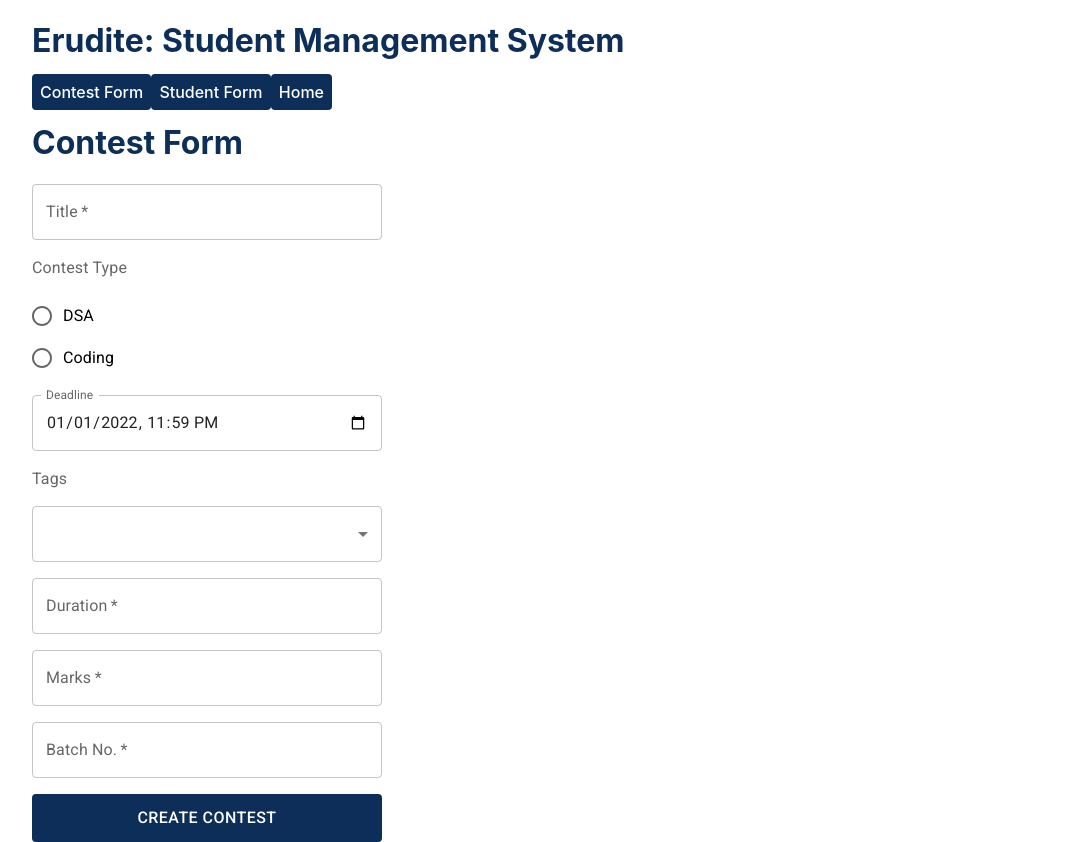
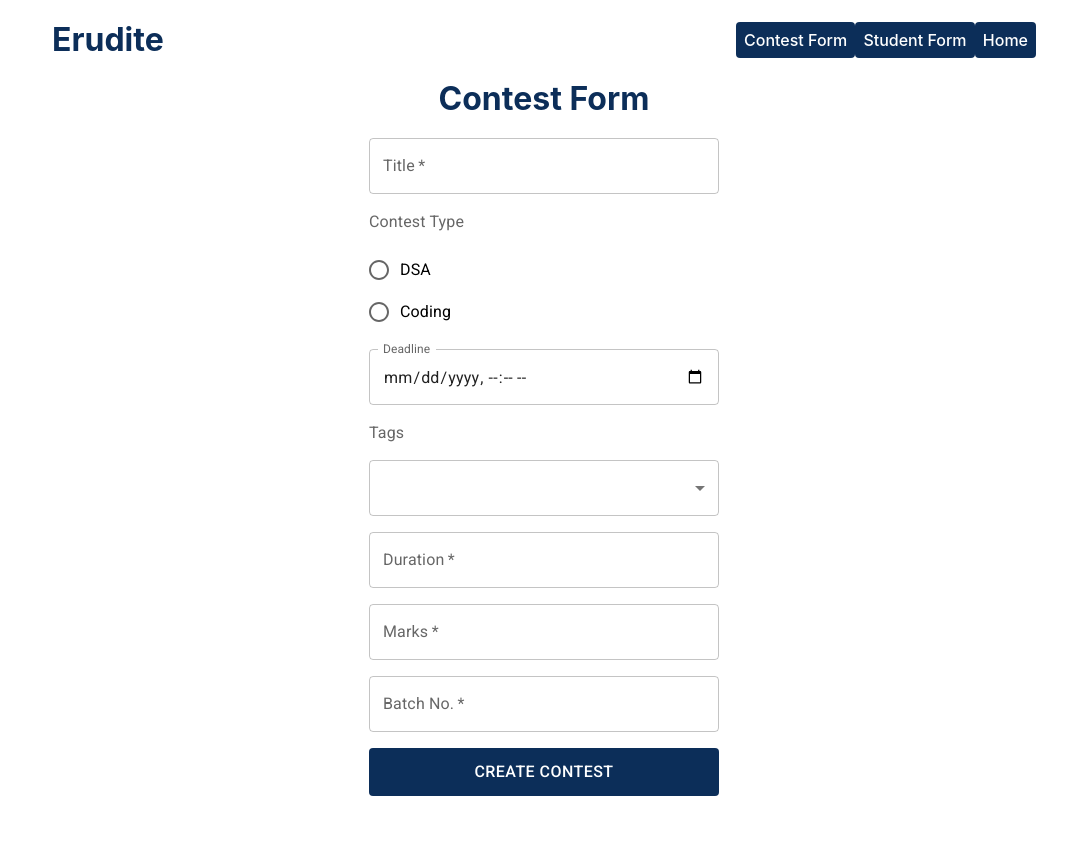
Before and after one commit to vcow10kar/erudite-client, a React (Create React App) app: page /contestForm in a window 1280 px wide. Shown: the whole page, without its empty margins (96-1163 px from the left). After the commit the page ends 816 px from the top, so only its background shows below. Built offline with nearby package versions, Linux system fonts and the light colour scheme.

Commit message:
axios requests updating contest details

```diff
--- a/src/App.css
+++ b/src/App.css
@@ -2,6 +2,11 @@
   width: 80%;
   justify-content: center;
   margin: auto;
+}
+
+h1, h2, h3, h4, h5, h6, p, a {
+  padding: 0px;
+  margin: 0px;
 }
 
 h1 {
@@ -12,21 +17,3 @@ a {
   text-decoration: none;
   color: inherit;
 }
-
-.pageLinks {
-  width: 300px;
-  display: flex;
-  justify-content: space-between;
-}
-
-.pageLinks a {
-  background-color: #0C2E59;
-  padding: 8px;
-  border-radius: 4px;
-  font-weight: 500;
-  color: white;
-}
-
-.pageLinks a:hover {
-  background-color:#3F7EA6;
-}
--- a/src/App.js
+++ b/src/App.js
@@ -1,23 +1,11 @@
 import './App.css';
-import { Link } from 'react-router-dom';
 import AppRoutes from './components/Routes/AppRoutes';
+import Navbar from './components/Navbar/Navbar';
 
 function App() {
   return (
     <div className='App'>
-      <h1>Erudite: Student Management System</h1>
-      <div className= 'pageLinks'>
-        <div>
-          <Link to='/contestForm'>Contest Form</Link>
-        </div>
-        <div>
-          <Link to='/studentForm'>Student Form</Link>
-        </div>
-        <div>
-          <Link to='/'>Home</Link>
-        </div>
-      </div>
-
+      <Navbar/>
       <AppRoutes />
     </div>
   );
--- a/src/components/ContestForm/ContestForm.jsx
+++ b/src/components/ContestForm/ContestForm.jsx
@@ -13,6 +13,8 @@ import OutlinedInput from '@mui/material/OutlinedInput';
 import InputLabel from '@mui/material/InputLabel';
 import MenuItem from '@mui/material/MenuItem';
 import Button from '@mui/material/Button';
+import styles from './contestForm.module.css';
+import axios from 'axios';
 
 const ITEM_HEIGHT = 48;
 const ITEM_PADDING_TOP = 8;
@@ -25,10 +27,10 @@ const MenuProps = {
     },
 };
 
-function getStyles(name, personName, theme) {
+function getStyles(name, tags, theme) {
     return {
         fontWeight:
-            personName.indexOf(name) === -1
+            tags.indexOf(name) === -1
                 ? theme.typography.fontWeightRegular
                 : theme.typography.fontWeightMedium,
     };
@@ -50,23 +52,53 @@ const names = [
 
 const ContestForm = () => {
     const theme = useTheme();
-    const [personName, setPersonName] = useState([]);
+    const [tags, setTags] = useState([]);
 
     const handleChange = (event) => {
         const {
             target: { value },
         } = event;
-        setPersonName(
+        setTags(
             // On autofill we get a the stringified value.
             typeof value === 'string' ? value.split(',') : value,
         );
     };
+
+    const handleSubmit = (e) => {
+        e.preventDefault();
+
+        let data = new FormData(e.target);
+
+        const payload = {
+            title: data.get('contest-title'),
+            type: data.get('contest-type'),
+            deadline: data.get('contest-deadline'),
+            tags: [...tags],
+            duration: data.get('contest-duration'),
+            marks: data.get('contest-marks'),
+            batchNo: data.get('contest-batchNo'),
+        }
+
+        axios(`http://localhost:5000/contest`,{
+            method: 'post',
+            data: payload   ,
+            header: {
+                'Accept': '*'
+            }
+        })
+        .then(res => {
+            console.log(res);
+        })
+        .catch(err => {
+            console.log('Error', err);
+        });
+    }
     return (
-        <div>
+        <div className={styles.contestForm}>
             <h1>Contest Form</h1>
 
-            <form>
-                <Stack spacing={2} width={350}>
+            <form onSubmit={handleSubmit}>
+                <Stack spacing={2} width={350} sx={{ margin: 'auto' }}>
 
                     <TextField name='contest-title' label='Title' variant='outlined' required />
 
@@ -85,7 +117,8 @@ const ContestForm = () => {
                         id="datetime-local"
                         label="Deadline"
                         type="datetime-local"
-                        defaultValue="2022-01-01T23:59"
+                        name = 'contest-deadline'
+                        // defaultValue="2022-01-01THH:MM"
                         InputLabelProps={{
                             shrink: true,
                         }}
@@ -95,7 +128,7 @@ const ContestForm = () => {
                         labelId="demo-multiple-chip-label"
                         id="demo-multiple-chip"
                         multiple
-                        value={personName}
+                        value={tags}
                         onChange={handleChange}
                         input={<OutlinedInput id="select-multiple-chip" label="Tags" />}
                         renderValue={(selected) => (
@@ -111,16 +144,16 @@ const ContestForm = () => {
                             <MenuItem
                                 key={name}
                                 value={name}
-                                style={getStyles(name, personName, theme)}
+                                style={getStyles(name, tags, theme)}
                             >
                                 {name}
                             </MenuItem>
                         ))}
                     </Select>
-                    <TextField label='Duration' variant='outlined' required />
-                    <TextField label='Marks' variant='outlined' required />
-                    <TextField label='Batch No.' variant='outlined' required />
-                    <Button variant="contained" type = "submit" disableElevation>Create Contest</Button>
+                    <TextField name='contest-duration' label='Duration' variant='outlined' required />
+                    <TextField name='contest-marks' label='Marks' variant='outlined' required />
+                    <TextField name='contest-batchNo' label='Batch No.' variant='outlined' required />
+                    <Button variant="contained" type="submit" disableElevation>Create Contest</Button>
                 </Stack>
             </form>
         </div >
--- /dev/null
+++ b/src/components/ContestForm/contestForm.module.css
@@ -0,0 +1,16 @@
+.contestForm {
+    margin: 20px auto;
+    display: flex;
+    flex-direction: column;
+    justify-content: center;
+}
+
+.contestForm h1 {
+    text-align: center;
+    margin-bottom: 20px;
+}
+
+.contestForm form {
+    width: 100%;
+    margin: auto;
+}
--- /dev/null
+++ b/src/components/Navbar/Navbar.jsx
@@ -0,0 +1,23 @@
+import styles from './navbar.module.css';
+import { Link } from 'react-router-dom';
+
+const Navbar = () => {
+    return (
+        <div className= {styles.navbar}>
+            <h1 className= {styles.companyName}>Erudite</h1>
+            <div className= {styles.pageLinks}>
+                <div>
+                    <Link to='/contestForm'>Contest Form</Link>
+                </div>
+                <div>
+                    <Link to='/studentForm'>Student Form</Link>
+                </div>
+                <div>
+                    <Link to='/'>Home</Link>
+                </div>
+            </div>
+        </div>
+    )
+}
+
+export default Navbar;
--- /dev/null
+++ b/src/components/Navbar/navbar.module.css
@@ -0,0 +1,25 @@
+.pageLinks {
+    width: 300px;
+    display: flex;
+    justify-content: space-between;
+    align-items: center;
+}
+
+.pageLinks a {
+    background-color: #0C2E59;
+    padding: 8px;
+    border-radius: 4px;
+    font-weight: 500;
+    color: white;
+}
+
+.pageLinks a:hover {
+    background-color:#3F7EA6;
+}
+
+.navbar {
+    display: flex;
+    justify-content: space-between;
+    margin: 20px;
+    flex-wrap: wrap;
+}
--- a/src/components/StudentForm/StudentForm.jsx
+++ b/src/components/StudentForm/StudentForm.jsx
@@ -3,27 +3,64 @@ import Stack from '@mui/material/Stack';
 import Button from '@mui/material/Button';
 import MenuItem from '@mui/material/MenuItem';
 import Select from '@mui/material/Select';
+import styles from './studentForm.module.css';
+import axios from 'axios';
 
 const StudentForm = () => {
+    const handleSubmit = (e) => {
+        e.preventDefault();
+
+        let data = new FormData(e.target);
+
+        const payload = {
+            city: data.get('city'),
+            age: data.get('age'),
+            education: data.get('education'),
+            gender: data.get('gender'),
+            contactNo: data.get('contactNo'),
+            emailId: data.get('emailId'),
+            password: data.get('password'),
+            batchNo: data.get('batchNo'),
+            name: {
+
+            firstName: data.get('firstName'),
+            lastName: data.get('lastName')
+            }
+        }
+
+        axios(`http://localhost:5000/student`,{
+            method: 'post',
+            data: payload   ,
+            header: {
+                'Accept': '*'
+            }
+        })
+        .then(res => {
+            console.log(res);
+        })
+        .catch(err => {
+            console.log('Error', err);
+        });
+    }
     return (
-        <div>
+        <div className= {styles.studentForm}>
             <h1>Student Form</h1>
 
-            <form>
-                <Stack spacing={2} width={350}>
+            <form onSubmit={handleSubmit}>
+                <Stack spacing={2} width={350} sx = {{margin: 'auto'}}>
 
                     <TextField name='firstName' label='First Name' variant='outlined' required />
                     <TextField name='lastName' label='Last Name' variant='outlined' required />
 
-                    <TextField label='Email Id' variant='outlined' required />
+                    <TextField name = "emailId" label='Email Id' variant='outlined' required />
 
-                    <TextField label='Password' variant='outlined' required />
+                    <TextField name = "password" label='Password' variant='outlined' required />
 
-                    <TextField label='City' variant='outlined' required />
+                    <TextField name = "city" label='City' variant='outlined' required />
 
-                    <TextField label='Contact No.' variant='outlined' required />
+                    <TextField name = "contactNo" label='Contact No.' variant='outlined' required />
 
-                    <TextField label='Age' variant='outlined' required />
+                    <TextField name = "age" label='Age' variant='outlined' required />
 
                     <Select
                         labelId="demo-simple-select-label"
@@ -31,6 +68,7 @@ const StudentForm = () => {
                         label="Gender"
                         displayEmpty
                         required
+                        name = "gender"
                     >
                         <MenuItem value="">
                             <em>Gender</em>
@@ -42,8 +80,8 @@ const StudentForm = () => {
 
 
 
-                    <TextField label='Education' variant='outlined' required />
-                    <TextField label='Batch No.' variant='outlined' required />
+                    <TextField name = "education" label='Education' variant='outlined' required />
+                    <TextField name = "batchNo" label='Batch No.' variant='outlined' required />
 
                     <Button variant="contained" type="submit" disableElevation>Create Student Account</Button>
                 </Stack>
--- /dev/null
+++ b/src/components/StudentForm/studentForm.module.css
@@ -0,0 +1,16 @@
+.studentForm {
+    margin: 20px auto;
+    display: flex;
+    flex-direction: column;
+    justify-content: center;
+}
+
+.studentForm h1 {
+    text-align: center;
+    margin-bottom: 20px;
+}
+
+.studentForm form {
+    width: 100%;
+    margin: auto;
+}
```
Also changed, not shown: 1 other file (tests, documents, lock files or other folders).
